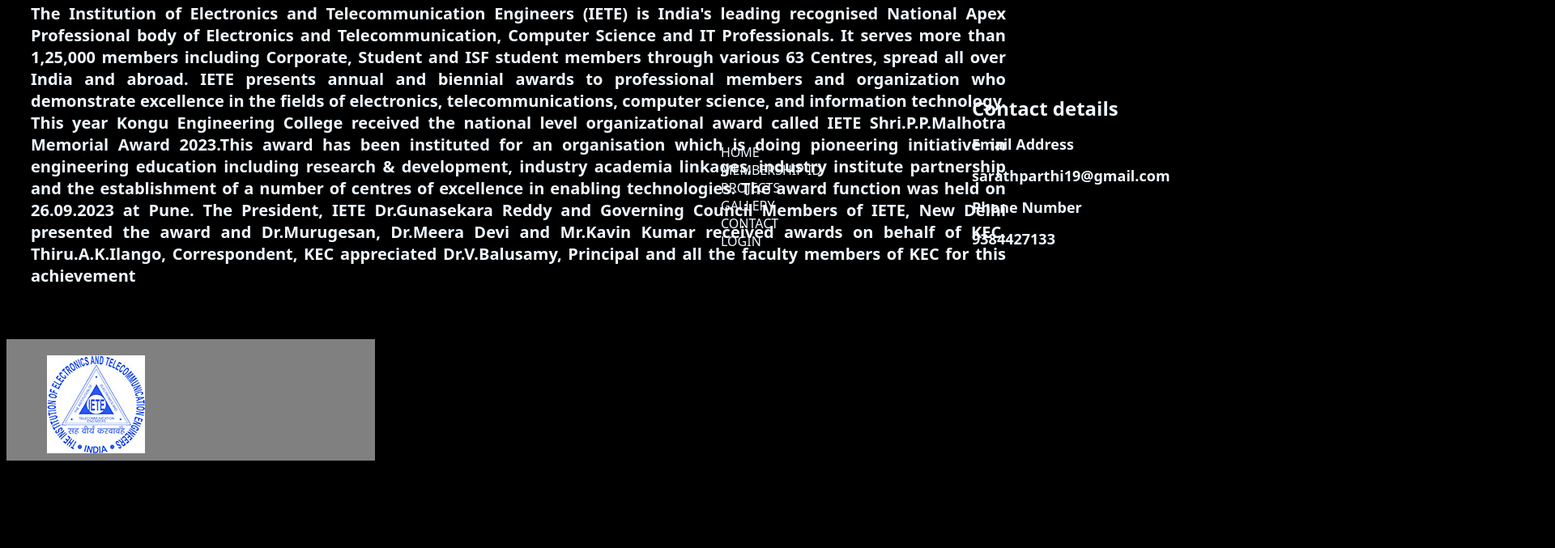
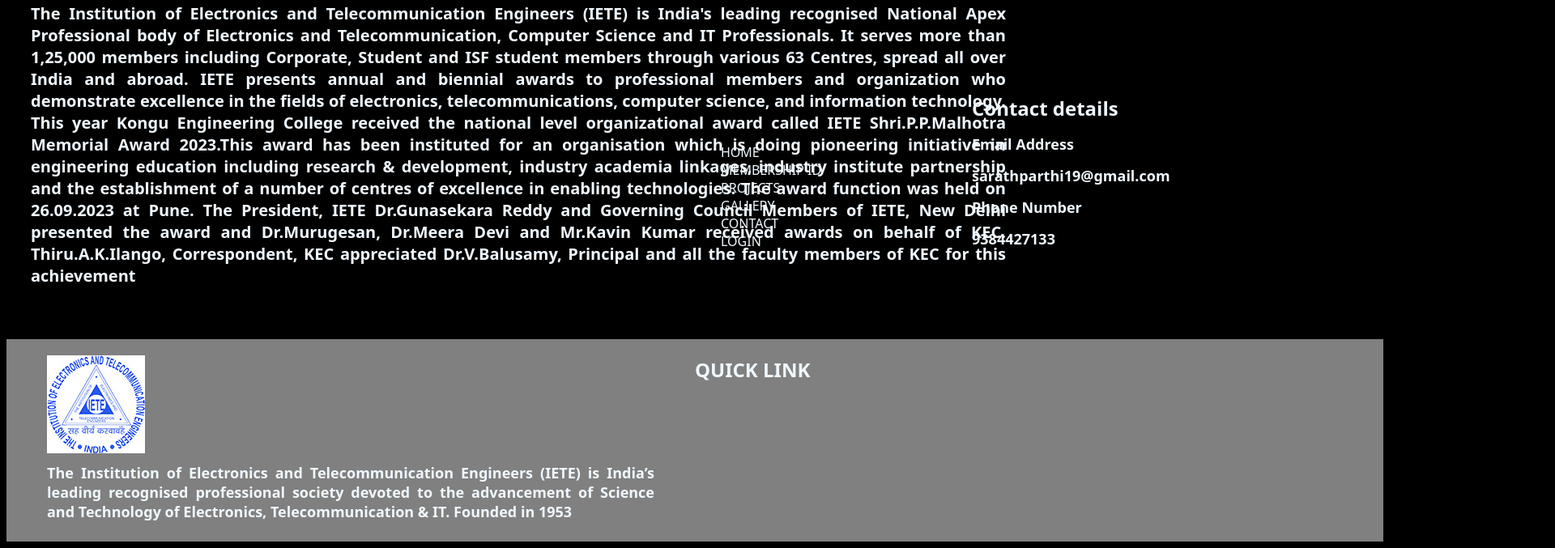
Before and after one commit to sarathparthi/IETE-FINAL, a plain HTML site: page index.html in a window 1280 px wide. Shown: the part 2719-3396 px from the top of the page at 81% size, 1920 px wide, since content can reach past the window. Before the commit the page ends 3296 px from the top, so only its background shows below. Drawn offline with Linux system fonts and the light colour scheme.

Commit message:
secondddd

```diff
--- a/indexmedia.css
+++ b/indexmedia.css
@@ -6,9 +6,9 @@ body {
 }
 
 /* Container adjustments for smaller screens */
-.headercontainer, .footercontainer {
-    width: 455px;
-    height: 150px;
+.headercontainer{
+    width: 100%;
+    height: 12%;
     overflow-x: hidden;
 }
 
```
